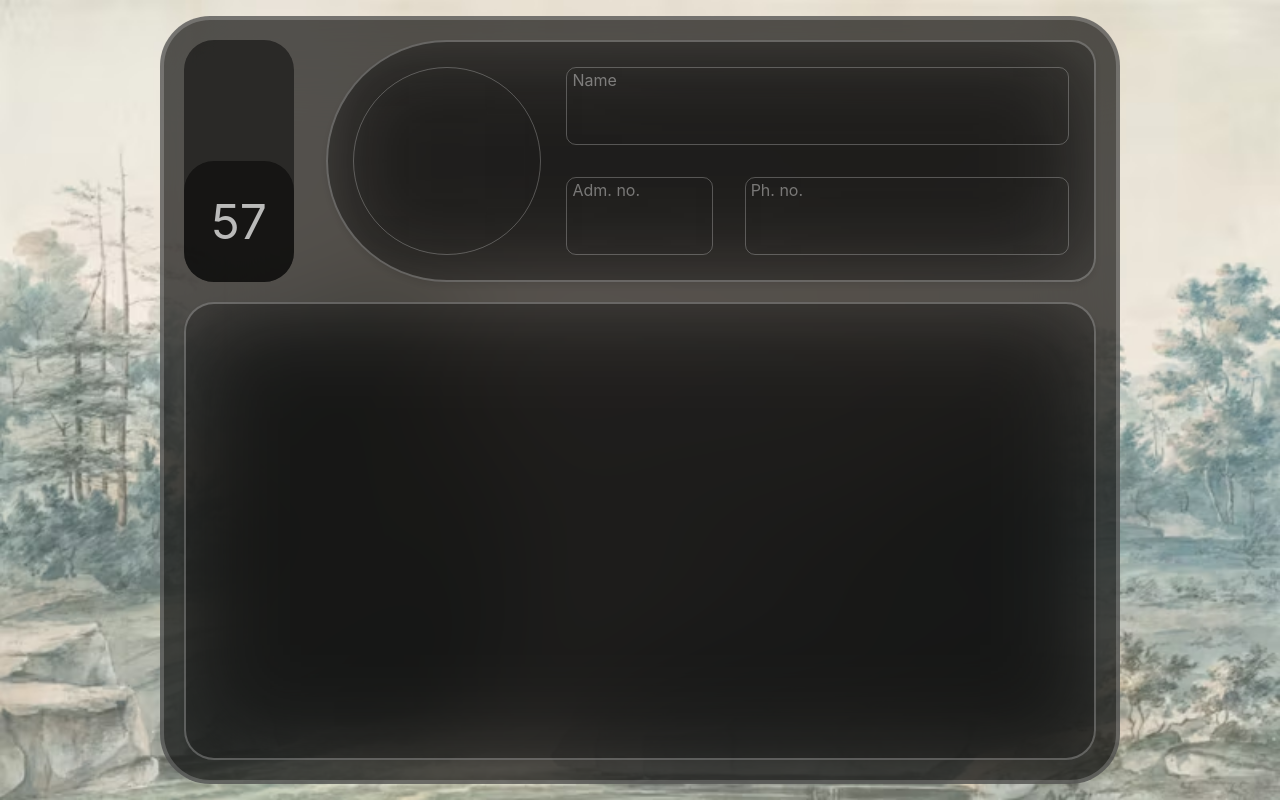
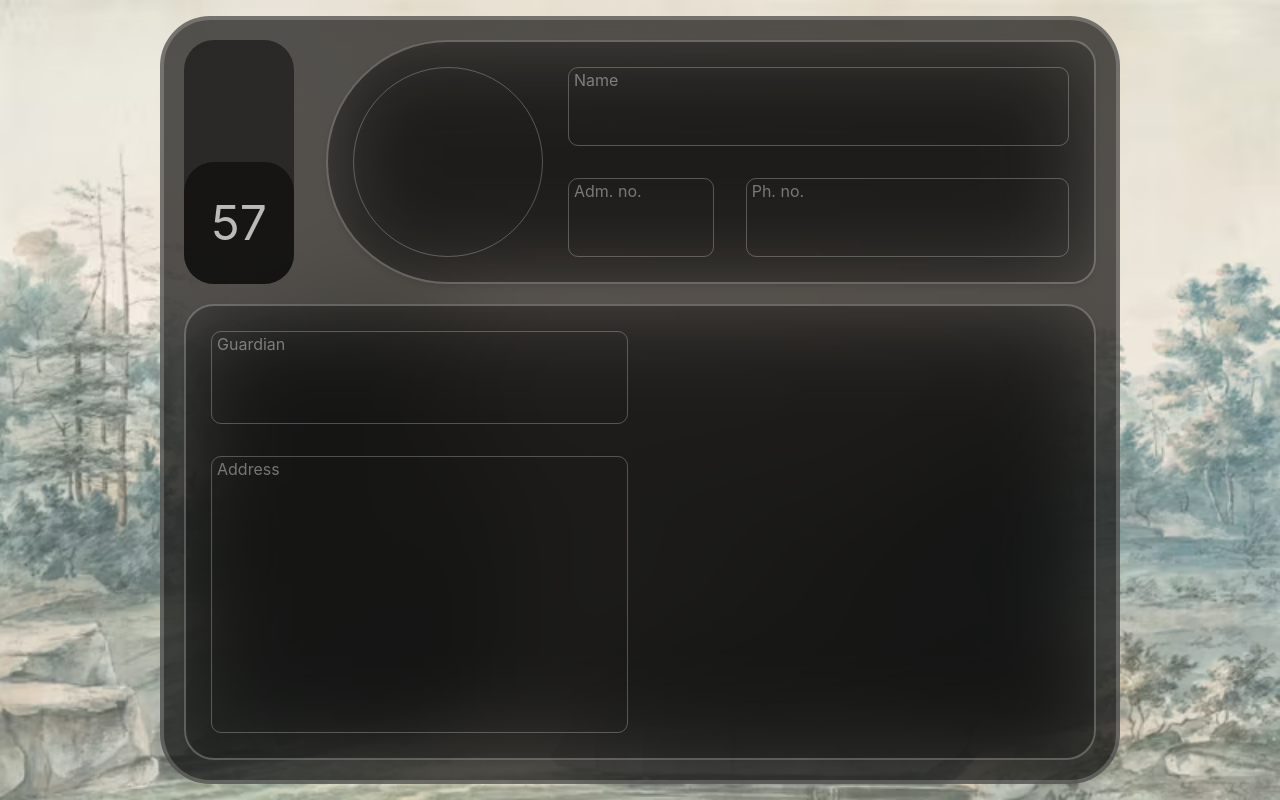
Before and after one commit to rinogodson/IDyeah, a React (Vite) app in the folder IDyeah-desktop/: page / in a window 1280 px wide. Built offline with nearby package versions, Linux system fonts and the light colour scheme.

Commit message:
Made the Input element better, added the bottom form

```diff
--- a/IDyeah-desktop/src/Pages/FunctionPage/FunctionPage.tsx
+++ b/IDyeah-desktop/src/Pages/FunctionPage/FunctionPage.tsx
@@ -21,24 +21,29 @@
         >
           <div className="rounded-full w-full aspect-square input"></div>
           <div className="inputCont">
-            <div className="input" style={{ gridArea: "1 / 1 / 2 / 4" }}>
-              <p className="p-0 m-0">Name</p>
-              <input type="text" className="text-[30px] text-white" />
-            </div>
-            <div className="input" style={{ gridArea: "2 / 1 / 3 / 2" }}>
-              <p className="p-0 m-0">Adm. no.</p>
-              <input type="text" className="text-[30px] w-full text-white" />
-            </div>
-            <div className="input" style={{ gridArea: "2 / 2 / 3 / 4" }}>
-              <p className="p-0 m-0">Ph. no.</p>
-              <input type="text" className="text-[30px] text-white" />
-            </div>
+            <InputComponent label="Name" gridarea="1/1/2/4" />
+            <InputComponent label="Adm. no." gridarea="2/1/3/2" />
+            <InputComponent label="Ph. no." gridarea="2 / 2 / 3 / 4" />
           </div>
         </div>
       </div>
-      <div className="block-style"></div>
+      <div className="grid grid-cols-2 grid-rows-1 block-style">
+        <div className='grid grid-rows-[1fr_3fr] gap-[2em] h-full'>
+          <InputComponent label="Guardian" gridarea="" />
+          <InputComponent label="Address" gridarea="" />
+        </div>
+      </div>
     </div>
   );
 }
 
 export default FunctionPage
+
+function InputComponent({label, gridarea}: {label: string; gridarea: string;}){
+  return (
+    <div className="input" style={{ gridArea: gridarea }}>
+      <p className="p-0 m-0">{label}</p>
+      <input type="text" className="text-[30px] w-full text-white flex items-start justify-start" />
+    </div>
+  );
+}
--- a/IDyeah-desktop/src/index.css
+++ b/IDyeah-desktop/src/index.css
@@ -4,7 +4,7 @@
     .block-style {
         border-radius: calc(50px - 1.25rem);
         border: 2px solid rgba(255, 255, 255, 0.25);
-        background: rgba(46, 46, 46, 0.10);
+        background: rgba(0, 0, 0, 0.00);
         backdrop-filter: blur(50px);
         display: grid;
         gap: 25px;
@@ -12,6 +12,7 @@
         padding: 25px;
         place-content: center;
     }
+
     .input {
         border-radius: 10px;
         border: 1px solid rgba(255, 255, 255, 0.25);
@@ -23,7 +24,9 @@
         color: rgba(255, 255, 255, 0.4);
         padding-inline: 5px;
         display: grid;
+        grid-template-rows: 2em 1fr;
     }
+
     .inputCont {
         display: grid;
         gap: 2em;
```
